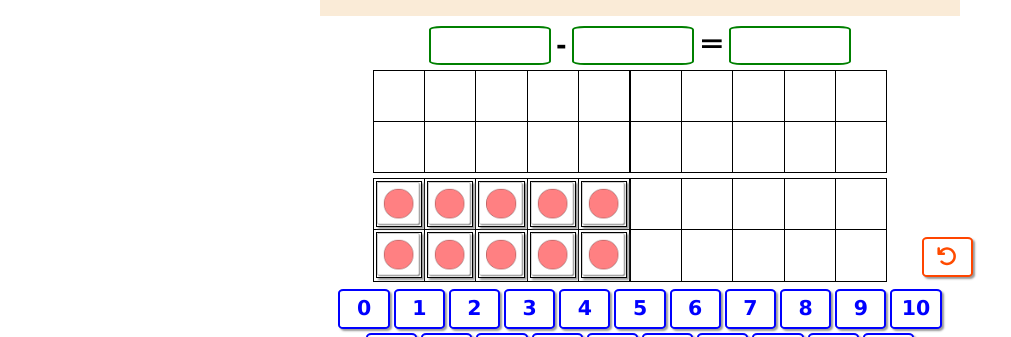
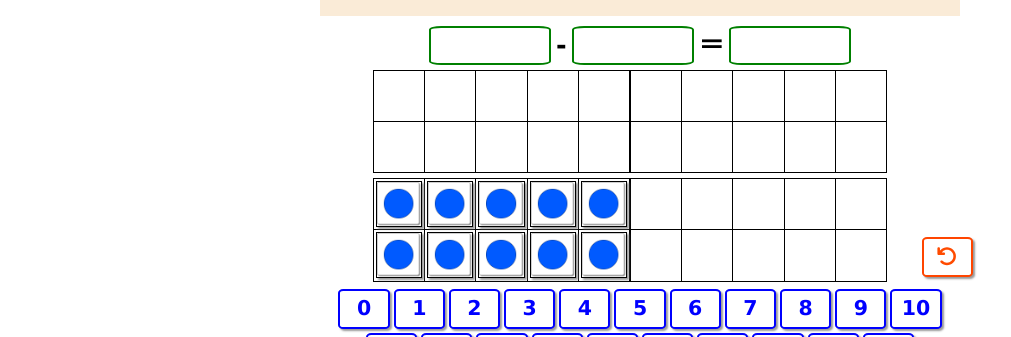
Before and after one commit to jimitas/jimitas_R5summer, a Next.js app: page /06hikizan1 in a window 1280 px wide. Shown: the part 184-521 px from the top of the page, without its empty margins (0-1011 px from the left). Built offline with nearby package versions, Linux system fonts and the light colour scheme; no server answers.

Commit message:
8/7 backupとしてとりあえず保存

```diff
--- a/src/components/Block/Block.module.css
+++ b/src/components/Block/Block.module.css
@@ -20,7 +20,7 @@
   border-collapse: collapse;
 }
 
-.suuzuBlock {
+.table img {
   width: max(3.6vw, 36px);
   min-width: max(3.6vw, 36px);
   max-width: max(3.6vw, 36px);
--- a/src/components/Block/index.tsx
+++ b/src/components/Block/index.tsx
@@ -1,4 +1,3 @@
-import Image from "next/image"; // Imageコンポーネントをインポート
 import React, { useEffect, useState, useRef } from "react";
 import * as se from "src/components/se";
 import styles from "src/components/Block/Block.module.css";
@@ -12,27 +11,11 @@ interface BlockProps {
 }
 
 export function Block(props: BlockProps) {
-  const TABLES = ["tableLeftUp", "tableRightUp", "tableLeftLo", "tableRightLo"];
-  const TABLE_COLUMNS = [0, 1, 2, 3, 4];
-  const TABLE_ROWS = [0, 1];
-
   const el_table_place = useRef<HTMLDivElement>(null);
   const leftUpCount: number = props.a > 10 ? 10 : 0 || 0;
   const rightUpCount: number = props.b > 10 ? 10 : 0 || 0;
   const leftLoCount: number = props.a > 10 ? props.a - 10 : props.a === 0 ? 0 : props.a || 10;
   const rightLoCount: number = props.b > 10 ? props.b - 10 : props.b === 0 ? 0 : props.b || 10;
-
-  //各テーブルのブロックの個数を管理
-  const putBlockCount: number[] = [
-    leftUpCount > 5 ? 5 : leftUpCount,
-    leftUpCount < 5 ? 0 : leftUpCount - 5,
-    rightUpCount > 5 ? 5 : rightUpCount,
-    rightUpCount < 5 ? 0 : rightUpCount - 5,
-    leftLoCount > 5 ? 5 : leftLoCount,
-    leftLoCount < 5 ? 0 : leftLoCount - 5,
-    rightLoCount > 5 ? 5 : rightLoCount,
-    rightLoCount < 5 ? 0 : rightLoCount - 5,
-  ];
 
   const [count, setCount] = useState(0);
 
@@ -42,9 +25,6 @@ export function Block(props: BlockProps) {
   };
 
   const { dragStart, dragOver, dropEnd, touchStart, touchMove, touchEnd } = useDragDrop();
-
-  useEffect(() => {
-  }, [count, leftUpCount, rightUpCount, leftLoCount, rightLoCount]);
 
   const flippedBlock = (e: any) => {
     se.pi.play();
@@ -56,60 +36,77 @@ export function Block(props: BlockProps) {
     }
   };
 
+  let touchStartFlag = false;
+  const touchStartEvent = () => {
+    touchStart;
+    //150ミリ秒以内にタッチして指を離すとき，クリックイベントと同じ挙動とみなす。
+    touchStartFlag === false ? (touchStartFlag = true) : (touchStartFlag = false);
+    setTimeout(() => {
+      touchStartFlag = false;
+    }, 150);
+  };
+
+  useEffect(() => {
+    const touchMoveEvent = () => {
+      touchMove;
+    };
+    const touchEndEvent = () => {
+      touchEnd;
+      touchStartFlag === true ? flippedBlock : null;
+    };
+
+    const ele = el_table_place.current;
+    while (ele!.firstChild) {
+      ele!.removeChild(ele!.firstChild);
+    }
+
+    for (let tableIndex = 0; tableIndex < 4; tableIndex++) {
+      const TBL = document.createElement("table");
+      ele!.appendChild(TBL);
+      for (let rowIndex = 0; rowIndex < 2; rowIndex++) {
+        const tr = document.createElement("tr");
+        TBL.appendChild(tr);
+        for (let colIndex = 0; colIndex < 5; colIndex++) {
+          const td = document.createElement("td");
+          td.className = "droppable-elem";
+          tr.appendChild(td);
+
+          if (
+            (tableIndex === 0 && rowIndex * 5 + colIndex < leftUpCount) ||
+            (tableIndex === 1 && rowIndex * 5 + colIndex < rightUpCount) ||
+            (tableIndex === 2 && rowIndex * 5 + colIndex < leftLoCount) ||
+            (tableIndex === 3 && rowIndex * 5 + colIndex < rightLoCount)
+          ) {
+            const img = document.createElement("img");
+            img.src = "/images/block-blue.png";
+            img.className = "draggable-elem";
+            img.setAttribute("draggable", "true");
+            // img.addEventListener("touchstart", touchStartEvent, false);
+            // img.addEventListener("touchmove", touchMoveEvent, false);
+            // img.addEventListener("touchend", touchEndEvent, false);
+            // img.addEventListener("dragstart", dragStartEvent, false);
+            // img.addEventListener("dragover", dragOverEvent, false);
+            // img.addEventListener("drop", dropEndEvent, false);
+            img.addEventListener("click", flippedBlock, false);
+            td.appendChild(img);
+          }
+        }
+      }
+    }
+  }, [count, leftLoCount, leftUpCount, rightLoCount, rightUpCount]);
+
   return (
     <div className="flex justify-center flex-wrap items-end">
       <BtnSpace></BtnSpace>
-      <div ref={el_table_place} className={styles.table}>
-        {TABLES.map((table, tableIndex) => (
-          <table key={tableIndex} id={TABLES[tableIndex]}>
-            {TABLE_ROWS.map((row, trIndex) => (
-              <tr key={trIndex}>
-                {TABLE_COLUMNS.map((column, colIndex) => (
-                  <td
-                    key={colIndex}
-                    className="droppable-elem"
-                    onDragStart={dragStart}
-                    onDragOver={dragOver}
-                    onDrop={dropEnd}
-                  >
-                    {colIndex < putBlockCount[tableIndex * 2 + trIndex] && (tableIndex === 0 || tableIndex === 2) ? (
-                      // eslint-disable-next-line @next/next/no-img-element
-                      <img
-                        className={`draggable-elem ${styles.suuzuBlock}`}
-                        src="/images/block-pink.png"
-                        alt="block"
-                        draggable="true"
-                        onClick={flippedBlock}
-                        onTouchStart={touchStart}
-                        onTouchMove={touchMove}
-                        onTouchEnd={touchEnd}
-                        onDragStart={dragStart}
-                        onDragOver={dragOver}
-                        onDrop={dropEnd}
-                      />
-                    ) : colIndex < putBlockCount[tableIndex * 2 + trIndex] && (tableIndex === 1 || tableIndex === 3) ? (
-                      // eslint-disable-next-line @next/next/no-img-element
-                      <img
-                        draggable="true"
-                        src="/images/block-blue.png"
-                        alt="block"
-                        className={`draggable-elem ${styles.suuzuBlock}`}
-                        onClick={flippedBlock}
-                        onTouchStart={touchStart}
-                        onTouchMove={touchMove}
-                        onTouchEnd={touchEnd}
-                        onDragStart={dragStart}
-                        onDragOver={dragOver}
-                        onDrop={dropEnd}
-                      />
-                    ) : null}
-                  </td>
-                ))}
-              </tr>
-            ))}
-          </table>
-        ))}
-      </div>
+      <div
+        ref={el_table_place}
+        className={styles.table}
+        onDragStart={dragStart}
+        onDragOver={dragOver}
+        onDrop={dropEnd}
+        onTouchStart={touchStart}
+        onTouchEnd={touchEnd}
+      ></div>
       <BtnUndo handleEvent={resetTable}></BtnUndo>
     </div>
   );
--- a/src/hooks/useDragDrop.tsx
+++ b/src/hooks/useDragDrop.tsx
@@ -4,31 +4,35 @@ import * as se from "src/components/se";
 export const useDragDrop = () => {
   let dragged: HTMLElement | null;
 
-  const dragStart = useCallback((e: React.DragEvent<HTMLDivElement>) => {
+  const dragStart = useCallback((e: React.DragEvent<HTMLImageElement | HTMLDivElement>) => {
     if (e.target instanceof HTMLElement && e.target.draggable === true) {
       // eslint-disable-next-line react-hooks/exhaustive-deps
       dragged = e.target;
     }
   }, []);
 
-  const dragOver = useCallback((e: React.DragEvent<HTMLDivElement>) => {
+  const dragOver = useCallback((e: React.DragEvent<HTMLImageElement | HTMLDivElement>) => {
     e.preventDefault();
   }, []);
 
-  const dropEnd = (e:any) => {
-    se.kako.play();
+  const dropEnd = (e: any) => {
     if (e.target.classList.contains("droppable-elem")) {
-      dragged?.parentNode?.removeChild(dragged);
-      e.target.appendChild(dragged!);
-      se.kako.play();
+      if (dragged) {
+        const parentElement: Node | null = dragged.parentNode;
+        if (parentElement instanceof Node) {
+          parentElement.removeChild(dragged);
+          e.target.appendChild(dragged);
+          se.kako.play();
+        }
+      }
     }
   };
 
-  const touchStart = useCallback((e: React.TouchEvent<HTMLDivElement>) => {
+  const touchStart = useCallback((e: React.TouchEvent<HTMLImageElement | HTMLDivElement>) => {
     e.preventDefault();
   }, []);
 
-  const touchMove = useCallback((e: React.TouchEvent<HTMLDivElement>) => {
+  const touchMove = useCallback((e: React.TouchEvent<HTMLImageElement | HTMLDivElement>) => {
     e.preventDefault();
     const draggedElem = e.target as HTMLElement;
     const touch = e.changedTouches[0];
@@ -37,7 +41,7 @@ export const useDragDrop = () => {
     draggedElem.style.left = touch.pageX - window.pageXOffset - draggedElem.offsetWidth / 2 + "px";
   }, []);
 
-  const touchEnd = useCallback((e: React.TouchEvent<HTMLDivElement>) => {
+  const touchEnd = useCallback((e: React.TouchEvent<HTMLImageElement | HTMLDivElement>) => {
     e.preventDefault();
     const droppedElem = e.target as HTMLImageElement;
     droppedElem.style.position = "";
```
Also changed, not shown: src/pages/devMemo.md (+24 -3 lines).
